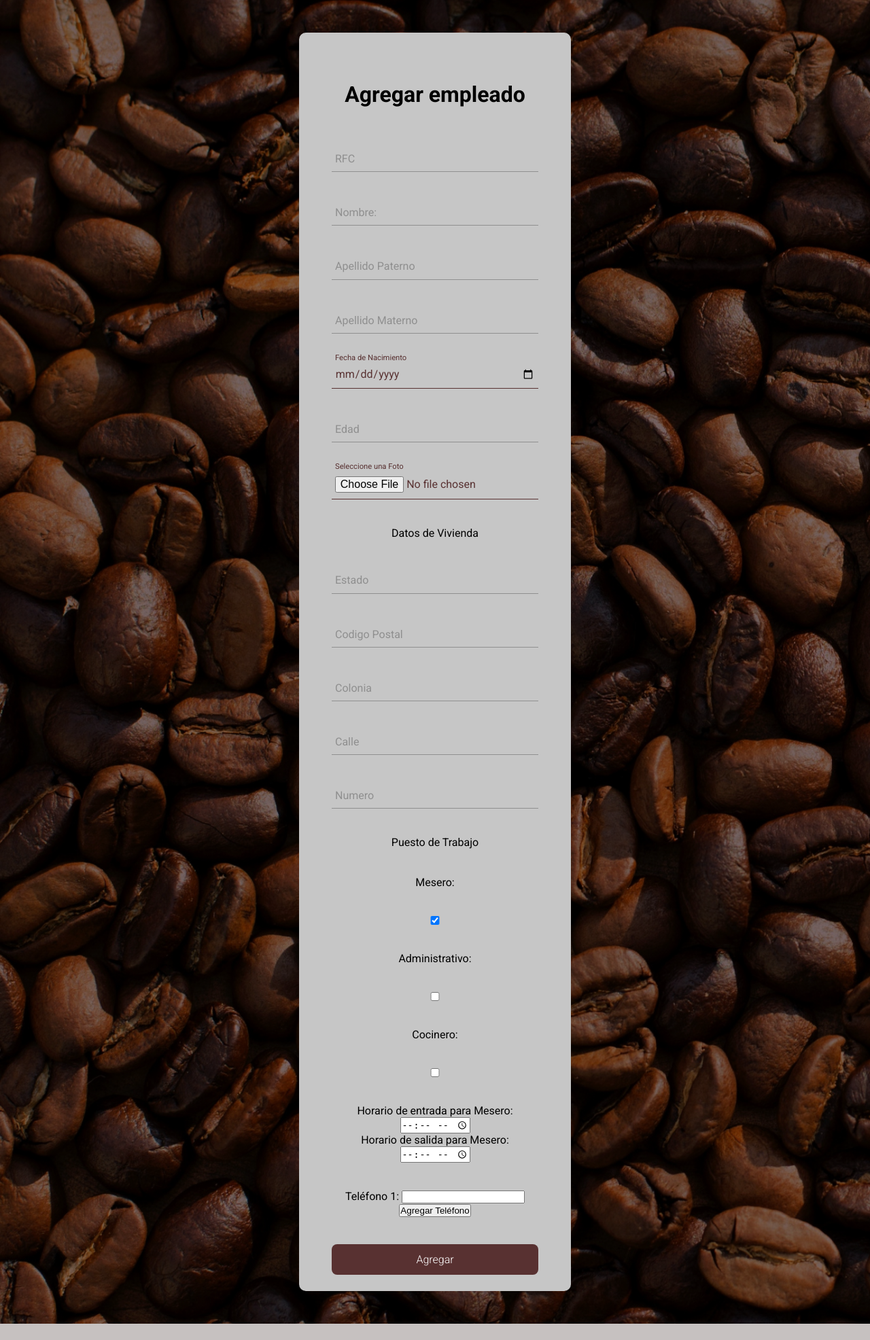
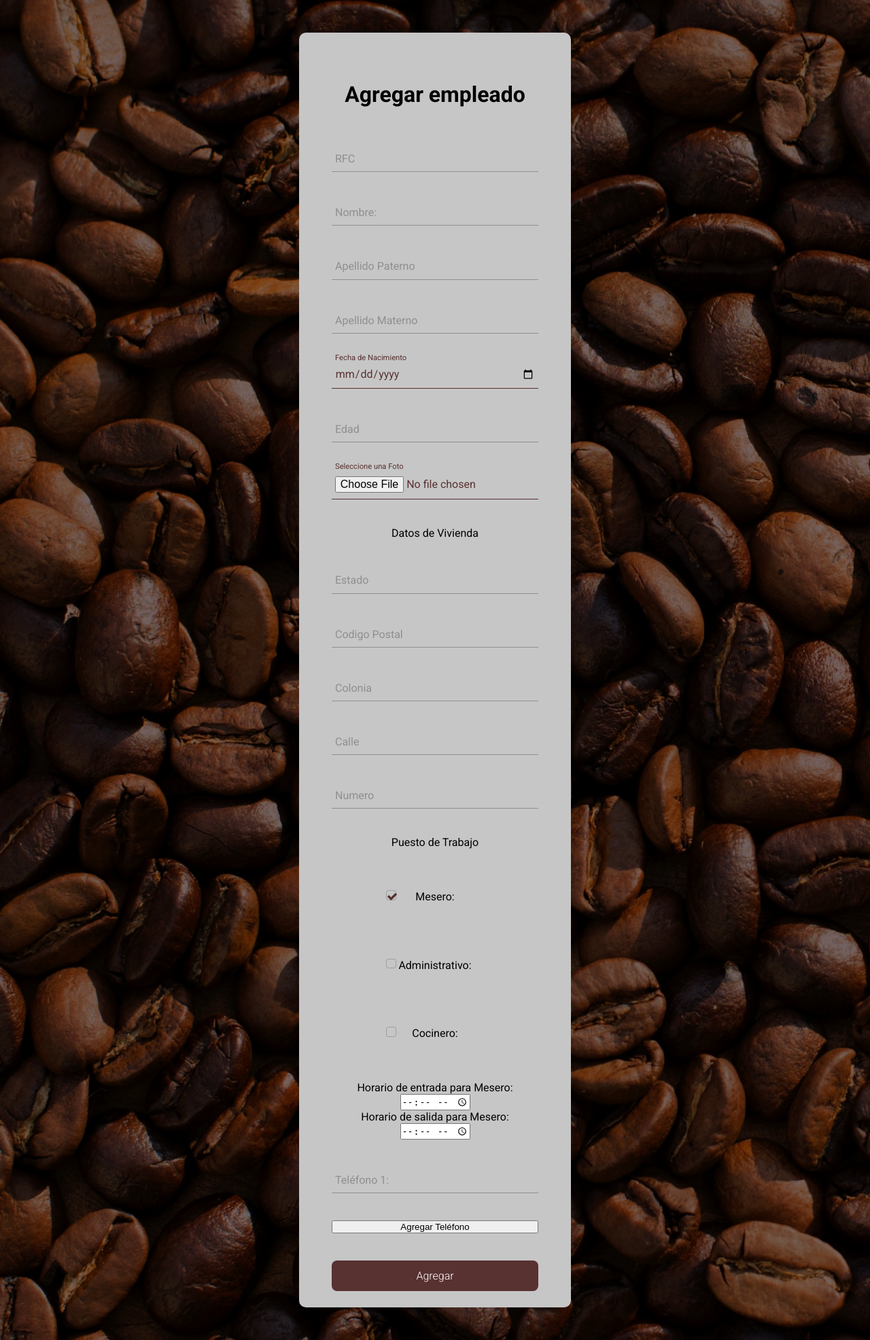
Before and after one commit to MarcoSoto1321/Proyecto_BD, a Flask app: page /agregarEmpleado in a window 1280 px wide, after a click on "Mesero:". Shown: the part 64-2036 px from the top of the page at 68% size. Before the commit the page ends 2012 px from the top, so only its background shows below. Run offline with Flask 3, Linux system fonts and the light colour scheme; some libraries are stand-ins or nearby versions.

Commit message:
Actualizando telefono

```diff
--- a/main.py
+++ b/main.py
@@ -273,6 +273,8 @@ def info_ordenes():
       # Se tiene la información de las órdenes que ha tomado el empleado.
       for record in records:
           print(record)
+
+
       cur.close()
       connection.close()
       numero, total = records[0]
@@ -443,21 +445,20 @@ def ventas_por_fecha():
       # Recuperar los resultados de la consulta
       records = cur.fetchall()
       # Records contiene las ventas generadas en la fecha seleccionada
-      for record in records:
-          print(record)
-          # Obtienen las ventas
 
       # SI obtienen que las ventas son 0, mandar un mensaje que diga eso
       # En caso contrario, muestran la información como en info-ordenes
       cur.close()
       connection.close()
-
+      numero, total = records[0]
+      if numero == 0:
+        return render_template('ventas-por-fecha.html', msg='No hay ventas registradas en esa fecha')
     except (Exception, psycopg2.Error) as error:
       print("Error al conectarse a la base de datos:", error)
   else:
-    return render_template('ventas-por-fecha.html', msg='Metodo HTTP incorrecto')
+      return render_template('ventas_por_fecha.html')
   # Aquí debemos de renderizar las ventas generadas (parecido al de mesero)
-  return render_template('ventas-por-fecha.html', msg='Formulario enviado')
+  return render_template('ventas-por-fecha.html', msg='Se obtuvieron los siguientes datos para la fecha: ' ,numero=numero,total=total,datos=records)
 
 # Falta mostrar la información de las ventas (es parecido a la info_productos)
 @app.route('/ventas_por_fechas',methods=['POST'])
@@ -487,19 +488,20 @@ def ventas_por_fecha2():
         records = cur.fetchall()
 
         # Aquí se tienen las ventas dadas en el intervalo de fechas dado
-        for record in records:
-            print(record)
+
 
         connection.commit()
         cur.close()
         connection.close()
-
+        numero, total = records[0]
+        if numero == 0:
+          return render_template('ventas-por-fechas.html', msg='No hay ventas registradas en esa fecha')
 
       except (Exception, psycopg2.Error) as error:
         print("Error al conectarse a la base de datos:", error)
     else:
       return render_template('ventas-por-fechas.html', msg='Metodo HTTP incorrecto')
-    return render_template('ventas-por-fechas.html', msg='Formulario enviado')
+    return render_template('ventas-por-fechas.html', msg='Se obtuvieron los siguientes datos para las fechas: ',numero=numero,total=total,datos=records)
 
 # Ya está
 @app.route('/agregar_categoria', methods=['POST'])
@@ -593,7 +595,7 @@ def agregar_cliente(): # Revisar que empaten los nombres
                            msg='Metodo HTTP incorrecto')
 
 # Ya está
-@app.route('/agregar_dependiente',methods=['POST'])
+@app.route('/agregar_dependiente',methods=['%POST'])
 def agregar_dependiente():
   if request.method == 'POST':
     #Variables para ingresar a la base
@@ -664,8 +666,8 @@ def agregar_orden():
       # En este punto ya se agregó el orden
     except (Exception, psycopg2.Error) as error:
       print("Error al conectarse a la base de datos:", error)
-      return render_template('agregar-orden.html', msg='Asegúrese de ingresar el número de mesero válido')
-    return render_template('agregar-orden.html', msg='Se registró la orden. Ahora es posible registrar productos a dicha orden')
+      return render_template('agregar-orden.html', msg='Ingrese un número de mesero válido.')
+    return render_template('agregar-orden.html', msg='Se registró la orden. Ahora es posible registrar productos a dicha orden.')
   else:
     return render_template('agregar-orden.html',
                            msg='Metodo HTTP incorrecto')
@@ -681,6 +683,10 @@ def agregar_producto():
     receta = request.form['receta']
     id_categoria = request.form['id_cat']
 
+    if disponibilidad == 'on':
+      disponibilidad = True
+    else:
+      disponibilidad = False
 
     try:
       #Parametros para coneccion a la base
@@ -725,7 +731,7 @@ def generar_factura(folio):
 
     # Crear un cursor para ejecutar consultas
     cursor = connection.cursor()
-    instruction = f"SELECT * FROM restaurante.generar_factura(\'{folio}\', 'Ref1', 'Ref2');"
+    instruction = f"SELECT * FROM restaurante.generar_factura(\'{folio}\', 'Ref1', 'Ref2', 'Ref3');"
     # call a stored procedure
     cursor.execute(instruction)
     cursor.execute('FETCH ALL IN "Ref1";')
@@ -734,13 +740,16 @@ def generar_factura(folio):
     cursor.execute('FETCH ALL IN "Ref2";')
     tbl2 = cursor.fetchall() # El ticket
     print(tbl2)
+    cursor.execute('FETCH ALL IN "Ref3";')
+    tbl3 = cursor.fetchall()
+    print(tbl3)
     # Cerrar el cursor y la conexión
     cursor.close()
     connection.close()
   except (Exception, psycopg2.Error) as error:
     print("Error al conectarse a la base de datos:", error)
 
-  return render_template('mostrar-factura.html', msg='Formulario enviado',cliente=tbl1[0],ticket=tbl2)
+  return render_template('mostrar-factura.html', msg='Formulario enviado',cliente=tbl1[0],ticket=tbl2,)
 
 # Falta el html de este
 @app.route('/producto_mas_vendido')
@@ -773,7 +782,6 @@ def producto_mas_vendido():
 
       for record in records:
           print(record)
-
       # Se deben de mostrar todos los productos
       cur.close()
       connection.close()
--- a/static/CSS/style.css
+++ b/static/CSS/style.css
@@ -1,6 +1,7 @@
 /*Fuente roboto*/
 @import url('https://fonts.googleapis.com/css2?family=Roboto:wght@300;400;700&display=swap');
 @import url('https://fonts.googleapis.com/css2?family=Fraunces:opsz,wght@9..144,700&family=Montserrat:ital,wght@0,700;1,400&display=swap');
+@import url('/font-awesome-4.6.3/css/font-awesome.min.css');
 
 
 * {
@@ -459,6 +460,31 @@ body{
     }
 }
 
+
+.form__imput-chk{
+    display: none;
+}
+
+.form__label-chk{
+    padding:1.3em;
+    position: relative;
+}
+.form__label-chk:before{
+    content: '';
+    border: solid 1px #9e9e9e;
+    border-radius: 0.2em;
+    width: 0.8em;
+    height: 0.8em;
+    position: absolute;
+    left: 80px;
+    transform: rotate(0deg);
+}
+.form__imput-chk:checked + .form__label-chk:before{
+    color: #583131;
+    content: '\f00c';
+    font-family: 'FontAwesome';
+    transform: rotate(360deg);
+}
 /*TARJETA POKEMON*/
 
 .card{
--- a/templates/agregar-empleado.html
+++ b/templates/agregar-empleado.html
@@ -123,14 +123,14 @@
                 </div>
 
                 <legend>Puesto de Trabajo</legend>
-                <label for="mesero">Mesero:</label>
-                <input type="checkbox" id="mesero" name="mesero" value="mesero">
+                <input type="checkbox" id="mesero" name="mesero" value="mesero" class="form__imput-chk">
+                <label for="mesero" id="mesero" class="form__label-chk">Mesero:</label>
 
-                <label for="administrativo">Administrativo:</label>
-                <input type="checkbox" id="administrativo" name="administrativo" value="administrativo">
+                <input type="checkbox" id="administrativo" name="administrativo" value="administrativo" class="form__imput-chk">
+                <label for="administrativo" id="administrativo" class="form__label-chk">Administrativo:</label>
 
-                <label for="cocinero">Cocinero:</label>
-                <input type="checkbox" id="cocinero" name="cocinero" value="cocinero">
+                <input type="checkbox" id="cocinero" name="cocinero" value="cocinero" class="form__imput-chk">
+                <label for="cocinero" id="cocinero" class="form__label-chk">Cocinero:</label>
 
                 <div id="descripcionMesero" style="display: none;">
                     <label for="horario_entrada">Horario de entrada para Mesero:</label>
@@ -153,11 +153,14 @@
                     <br>
                 </div>
 
-                <div id="telefonos">
-                    <label for="telefono1">Teléfono 1:</label>
-                    <input type="tel" id="telefono1" name="telefonos" required>
-                    <button type="button" onclick="agregarTelefono()">Agregar Teléfono</button>
+                <div class="form__group" id="telefonos">
+                    <input type="tel" class="form__input" id="telefono1" name="telefonos" placeholder=" " required>
+                    <label for="telefono1" class="form__label">Teléfono 1:</label>
+                    <span class="form__line"></span>
                 </div>
+
+                <button type="button" onclick="agregarTelefono()">Agregar Teléfono</button>
+
 
                 <input type="submit" class="form__submit" value="Agregar">
             </div>
@@ -201,22 +204,37 @@
                 // Obtener el número de teléfonos actuales en el formulario
                 var numeroTelefonos = document.querySelectorAll('[name="telefonos"]').length + 1;
 
+                var nuevoContenedor = document.createElement("div");
+                nuevoContenedor.classList.add("form__group");
                 // Crear un nuevo campo de entrada de teléfono
                 var nuevoTelefono = document.createElement("input");
                 nuevoTelefono.type = "tel";
                 nuevoTelefono.name = "telefonos";
                 nuevoTelefono.id = "telefono" + numeroTelefonos;
                 nuevoTelefono.required = true;
+                nuevoTelefono.placeholder = " ";
+                nuevoTelefono.classList.add("form__input");
 
                 // Crear una etiqueta para el nuevo campo de teléfono
                 var nuevaEtiqueta = document.createElement("label");
                 nuevaEtiqueta.htmlFor = "telefono" + numeroTelefonos;
                 nuevaEtiqueta.textContent = "Teléfono " + numeroTelefonos + ":";
+                nuevaEtiqueta.classList.add("form__label");
 
+
+                var nuevoSpan = document.createElement("span");
+                nuevoSpan.classList.add("form__line");
                 // Agregar el nuevo campo de entrada de teléfono y la etiqueta al contenedor
                 contenedorTelefonos.appendChild(nuevaEtiqueta);
                 contenedorTelefonos.appendChild(nuevoTelefono);
-             }
+                nuevoContenedor.appendChild(nuevoSpan);
+
+                // Agregar el contenedor al contenedor principal
+                contenedorTelefonos.appendChild(nuevoContenedor);
+                nuevoContenedor.appendChild(document.createElement("br"));
+
+
+            }
         </script>
     </body>
 </html>
```
Also changed, not shown: templates/mostrar-factura.html (+0 -22 lines).
